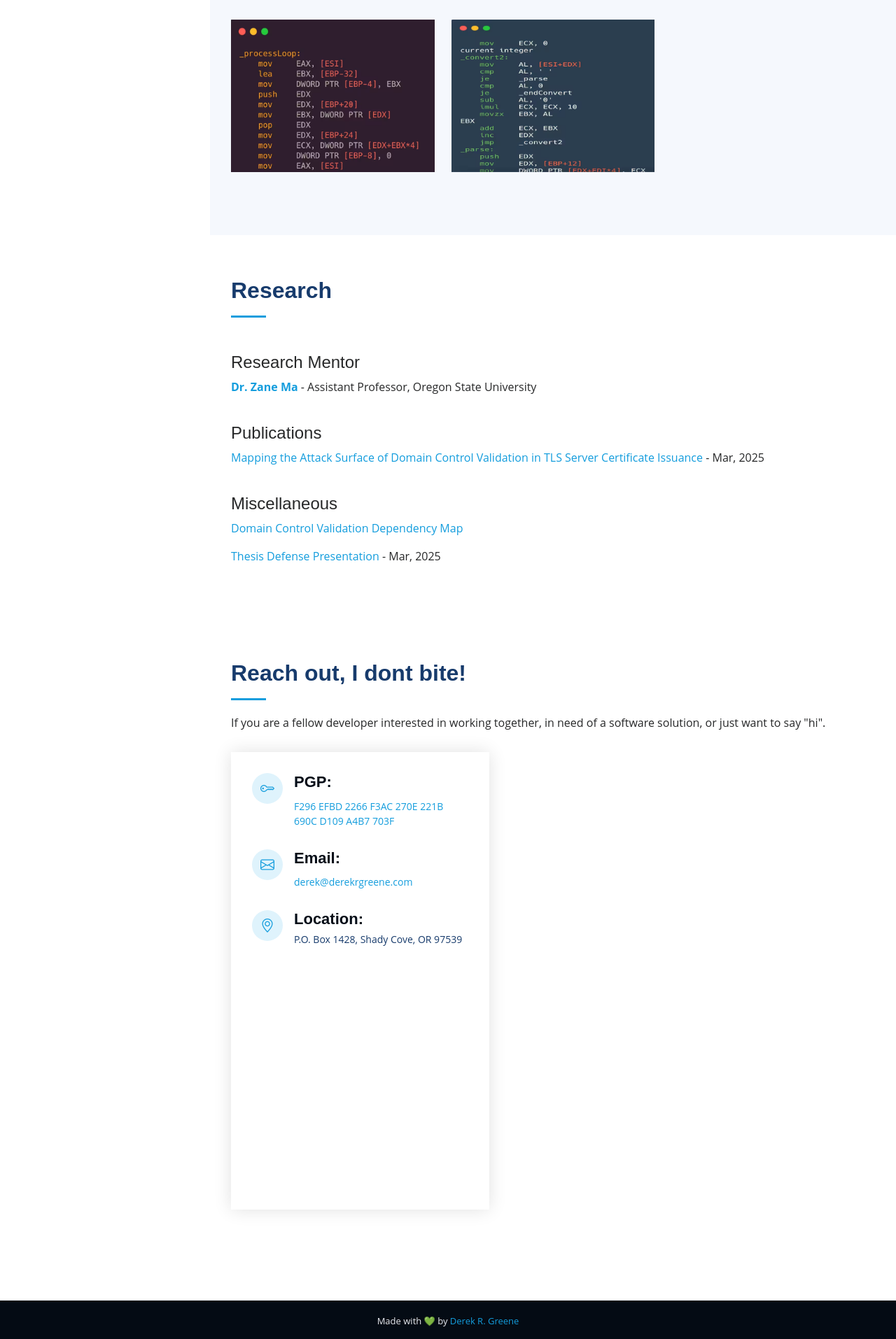
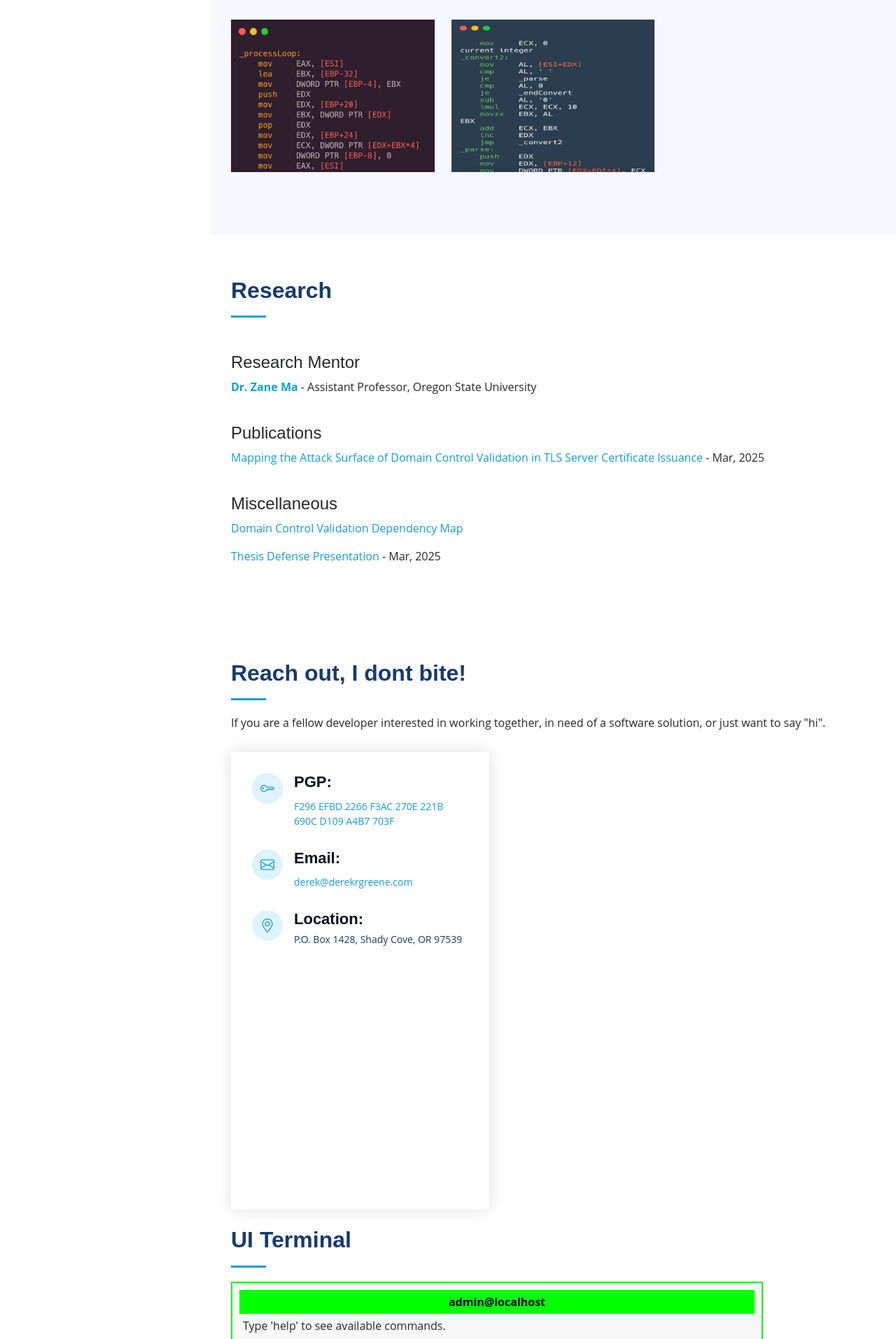
Before and after one commit to derekrgreene/derekrgreene.com, a Flask app: page / in a window 1280 px wide. Shown: the part 4586-6500 px from the top of the page at 70% size. Run offline with Flask 3, Linux system fonts and the light colour scheme; some libraries are stand-ins or nearby versions; grey boxes are pictures that could not be loaded.

Commit message:
Developed .js terminal UI component

```diff
--- a/app.py
+++ b/app.py
@@ -1,8 +1,7 @@
-from flask import Flask, render_template, Response, request
+from flask import Flask, render_template, Response, request, jsonify, session
 from flask_caching import Cache
-import datetime, hmac, hashlib, subprocess, os, time, threading
+import datetime, hmac, hashlib, subprocess, os, time, threading, shlex
 from dotenv import load_dotenv
-
 
 load_dotenv()
 app = Flask(__name__)
@@ -10,6 +9,8 @@ app = Flask(__name__)
 
 GITHUB_SECRET = os.getenv('GITHUB_SECRET').encode()
 SUDO_PASSWORD = os.getenv('SUDO_PASSWORD')
+app.secret_key = os.urandom(24)
+SAFE_DIR = "/home/derek/Desktop/web/"
 app.config['CACHE_TYPE'] = 'simple'
 cache = Cache(app)
 
@@ -79,11 +80,13 @@ def snakeGame():
 def virtualPantry():
     return render_template('virtualpantry.html')
 
+
 @app.route("/pgp")
 def pgp():
     with open("pgp.asc", "r") as keyfile:
         keydata = keyfile.read()
     return Response(keydata, mimetype="text/plain")
+
 
 @app.route('/robots.txt')
 def robots():
@@ -123,10 +126,12 @@ def sitemap():
 
     return Response(xml_content, mimetype='application/xml')
 
+
 def verify_signature(payload, signature):
     expected_mac = hmac.new(GITHUB_SECRET, payload, hashlib.sha256).hexdigest()
     expected_signature = f"sha256={expected_mac}"
     return hmac.compare_digest(expected_signature, signature)
+
 
 @app.route("/deploy", methods=["POST"])
 def deploy():
@@ -138,9 +143,64 @@ def deploy():
     threading.Thread(target=delayed_service_restart, daemon=True).start()
     return "Deployment successful!", 200
 
+
 def delayed_service_restart():
     time.sleep(30)
     subprocess.run(f"echo {SUDO_PASSWORD} | sudo -S systemctl restart derekrgreene.com.service", shell=True, check=True)
 
+
+def is_within_safe_dir(path):
+    """Check if the given path is within the safe directory."""
+    absolute_path = os.path.abspath(path)
+    return os.path.commonpath([absolute_path, os.path.abspath(SAFE_DIR)]) == os.path.abspath(SAFE_DIR)
+
+
+@app.route('/run_command', methods=['POST'])
+def run_command():
+    data = request.get_json()
+    command = data.get('command')
+
+    if 'current_dir' not in session:
+        session['current_dir'] = SAFE_DIR
+
+    current_dir = session['current_dir']
+    os.chdir(current_dir)
+
+    try:
+        if command.startswith("cd "):
+            target_dir = command.split(" ", 1)[1]
+            new_dir = os.path.join(current_dir, target_dir)
+            if is_within_safe_dir(new_dir) and os.path.isdir(new_dir):
+                session['current_dir'] = new_dir
+                os.chdir(new_dir)
+                output = ""
+            else:
+                output = "You are not authorized access to files outside of this web app's directory!"
+        else:
+            parts = shlex.split(command)
+            base_command = parts[0]
+
+            if base_command in ["ls", "pwd", "date", "echo", "cat"]:
+                if base_command == "cat" and len(parts) > 1:
+                    file_path = parts[1]
+                    if not os.path.isabs(file_path):
+                        file_path = os.path.join(current_dir, file_path)
+
+                    if not is_within_safe_dir(file_path):
+                        output = "You are not authorized to access files outside of this web app's directory!"
+                    else:
+                        result = subprocess.run(command, shell=True, capture_output=True, text=True, cwd=current_dir)
+                        output = result.stdout if result.returncode == 0 else result.stderr
+                else:
+                    result = subprocess.run(command, shell=True, capture_output=True, text=True, cwd=current_dir)
+                    output = result.stdout if result.returncode == 0 else result.stderr
+            else:
+                output = "Command not recognized or not allowed."
+
+    except Exception as e:
+        output = f"Error: {str(e)}"
+
+    return jsonify({'output': output, 'new_dir': session['current_dir']})
+
 if __name__ == '__main__':
     app.run(host='0.0.0.0', port=8050, debug=False)
--- /dev/null
+++ b/static/assets/js/terminal-ui-component.js
@@ -0,0 +1,122 @@
+class TerminalUI extends HTMLElement {
+  constructor() {
+    super();
+    this.attachShadow({ mode: 'open' });
+
+    this.shadowRoot.innerHTML = `
+      <style>
+        .terminal {
+          width: 80%;
+          max-width: 800px;
+          height: 60vh;
+          border: 2px solid lime;
+          padding: 10px;
+          display: flex;
+          flex-direction: column;
+          overflow: hidden;
+          background-color: #F8F8F8;
+        }
+        .title-bar {
+          background-color: lime;
+          color: black;
+          text-align: center;
+          padding: 5px;
+          font-weight: bold;
+        }
+        #console {
+          flex-grow: 1;
+          overflow-y: auto;
+          white-space: pre-wrap;
+          word-wrap: break-word;
+          padding: 5px;
+        }
+        .input-line {
+          display: flex;
+        }
+        .prompt {
+          flex-shrink: 0;
+        }
+        input {
+          background: none;
+          border: none;
+          color: lime;
+          font-family: 'Comic sans', monospace;
+          font-size: 16px;
+          outline: none;
+          width: 100%;
+        }
+      </style>
+      <div class="terminal">
+        <div class="title-bar">admin@localhost</div>
+        <div id="console"></div>
+        <div class="input-line">
+          <span class="prompt" id="prompt">admin@localhost:~$</span>&nbsp;
+          <input id="command-input" type="text" autofocus />
+        </div>
+      </div>
+    `;
+
+    this.consoleDiv = this.shadowRoot.getElementById('console');
+    this.inputField = this.shadowRoot.getElementById('command-input');
+    this.promptSpan = this.shadowRoot.getElementById('prompt');
+    this.currentDir = "~";
+  }
+
+  connectedCallback() {
+    this.printToConsole("Type 'help' to see available commands.");
+
+    this.inputField.addEventListener('keydown', async (e) => {
+      if (e.key === 'Enter') {
+        const command = this.inputField.value;
+        this.inputField.value = '';
+
+        if (command === "darkmode") {
+          this.shadowRoot.querySelector('.terminal').style.backgroundColor = "#333";
+          this.shadowRoot.querySelector('.terminal').style.color = "white";
+          return;
+        }
+        if (command === "lightmode") {
+          this.shadowRoot.querySelector('.terminal').style.backgroundColor = "#F8F8F8";
+          this.shadowRoot.querySelector('.terminal').style.color = "black";
+          return;
+        }
+
+        if (command === "help") {
+          this.printToConsole("darkmode : Enable dark mode for the terminal");
+          this.printToConsole("lightmode : Enable light mode for the terminal");
+          this.printToConsole("cd : Change directory");
+          this.printToConsole("ls : List files in the current directory");
+          this.printToConsole("pwd : Show current working directory");
+          this.printToConsole("date : Display current date and time");
+          this.printToConsole("echo : Output the given text");
+          this.printToConsole("cat : Display contents of a file");
+          return;
+        }
+
+        if (command.includes('/.') || command.startsWith('cat .') || command.startsWith('ls .')) {
+          this.printToConsole("Access to hidden files or directories is not allowed!");
+          return;
+        }
+
+        const response = await fetch('/run_command', {
+          method: 'POST',
+          headers: {'Content-Type': 'application/json'},
+          body: JSON.stringify({ command })
+        });
+        const data = await response.json();
+        this.printToConsole(data.output);
+
+        if (command.startsWith("cd ") && data.new_dir) {
+          this.currentDir = data.new_dir.replace("/home/derek", "~");
+          this.promptSpan.textContent = `admin@localhost:${this.currentDir}$`;
+        }
+      }
+    });
+  }
+
+  printToConsole(text) {
+    this.consoleDiv.textContent += text + '\n';
+    this.consoleDiv.scrollTop = this.consoleDiv.scrollHeight;
+  }
+}
+customElements.define('terminal-ui', TerminalUI);
--- a/templates/index.html
+++ b/templates/index.html
@@ -439,13 +439,18 @@
         <script type="text/javascript" src="https://cdnjs.buymeacoffee.com/1.0.0/button.prod.min.js" data-name="bmc-button" data-slug="derekgreene" data-color="#149ddd" data-emoji=""  data-font="Comic" data-text="Buy me a coffee" data-outline-color="#000000" data-font-color="#ffffff" data-coffee-color="#FFDD00" ></script>
 	      </div>
             </div>
-
           </div>
-
         </div>
-
       </div>
-    </section><!-- End Contact Section -->
-
+      <br>
+   <!-- ======= Terminal Section ======= -->
+      <div class="container">
+        <div class="section-title">
+          <h2>UI Terminal</h2>
+          <script src="static/assets/js/terminal-ui-component.js"></script>
+          <terminal-ui></terminal-ui>
+        </div>
+        </div>
+      </section><!-- End Terminal Section -->
   </main><!-- End #main -->
 {% endblock %}
```
